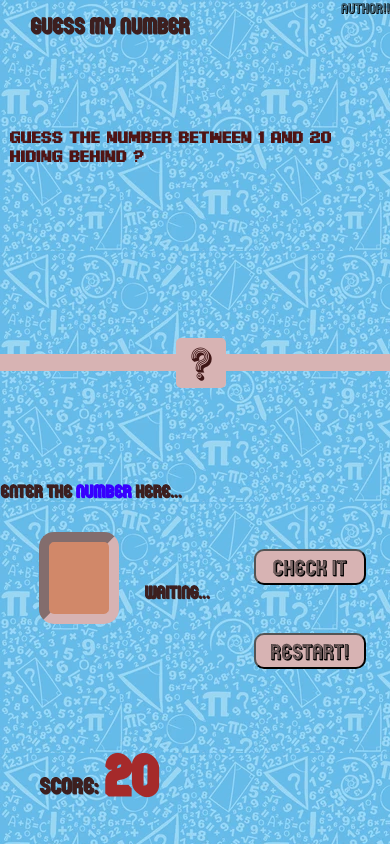
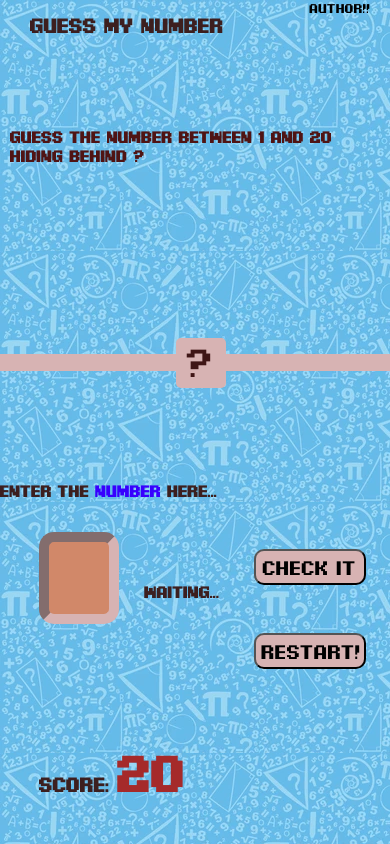
Before and after one commit to Tridesh/GuessMyNumber, a plain HTML site: page index.html in a window 390 px wide. Drawn offline with Linux system fonts and the light colour scheme.

Commit message:
Update index.css

```diff
--- a/index.css
+++ b/index.css
@@ -23,7 +23,7 @@ body {
     z-index: -1;
 }
 h1 {
-    font-family: game-style;
+    font-family: "retro";
     font-size: calc(40px + 0.390625vw);
     color: rgb(60, 31, 31);
     position: absolute;
@@ -36,7 +36,7 @@ h1 {
     background-color: rgb(215, 179, 179);
     top: 40%;
     right: 50%;
-    font-family: "game-style";
+    font-family: "retro";
     color: rgb(63, 22, 22);
     font-size: large;
     text-align: center;
@@ -47,7 +47,7 @@ h1 {
     top: 57%;
     color: rgb(60, 31, 31);
     font-size: calc(20px + 0.390625vw);
-    font-family: "game-style";
+    font-family: "retro";
     font-weight: bold;
 }
 .wait {
@@ -56,7 +56,7 @@ h1 {
     left: 32%;
     color: rgb(60, 31, 31);
     font-size: calc(20px + 0.390625vw);
-    font-family: "game-style";
+    font-family: "retro";
     font-weight: bold;
 }
 .answer {
@@ -69,7 +69,7 @@ h1 {
     border-color: rgb(215, 179, 179);
     border-width: 10px;
     font-size: 50px;
-    font-family: "game-style";
+    font-family: "retro";
     background-color: rgb(209, 136, 105);
 }
 .check-it {
@@ -79,7 +79,7 @@ h1 {
     width: 140px;
     height: 45px;
     font-size: 30px;
-    font-family: "game-style";
+    font-family: "retro";
     background-color: rgb(215, 179, 179);
     border-radius: 10px;
 }
@@ -90,7 +90,7 @@ h1 {
     width: 140px;
     height: 45px;
     font-size: 30px;
-    font-family: "game-style";
+    font-family: "retro";
     background-color: rgb(215, 179, 179);
     border-radius: 10px;
 }
@@ -99,7 +99,7 @@ h1 {
     left: 80%;
     top: 5%;
     font-size: 30px;
-    font-family: "game-style";
+    font-family: "retro";
     color: rgb(60, 31, 31);
     font-weight: bold;
 }
@@ -160,7 +160,7 @@ h1 {
         right: 0%;
         color: rgb(0, 0, 0);
         text-decoration: none;
-        font-family: "game-style";
+        font-family: "retro";
     }
     #score {
         position: absolute;
@@ -233,10 +233,10 @@ h1 {
     a {
         font-size: 13px;
         position: absolute;
-        right: 0%;
+        right: 5%;
         color: rgb(0, 0, 0);
         text-decoration: none;
-        font-family: "game-style";
+        font-family: "retro";
     }
     #score {
         position: absolute;
@@ -264,7 +264,7 @@ h1 {
     bottom: 5%;
     left: 10%;
     font-size: 20px;
-    font-family: "game-style";
+    font-family: "retro";
     color: rgb(60, 31, 31);
     font-weight: bold;
 }
```
